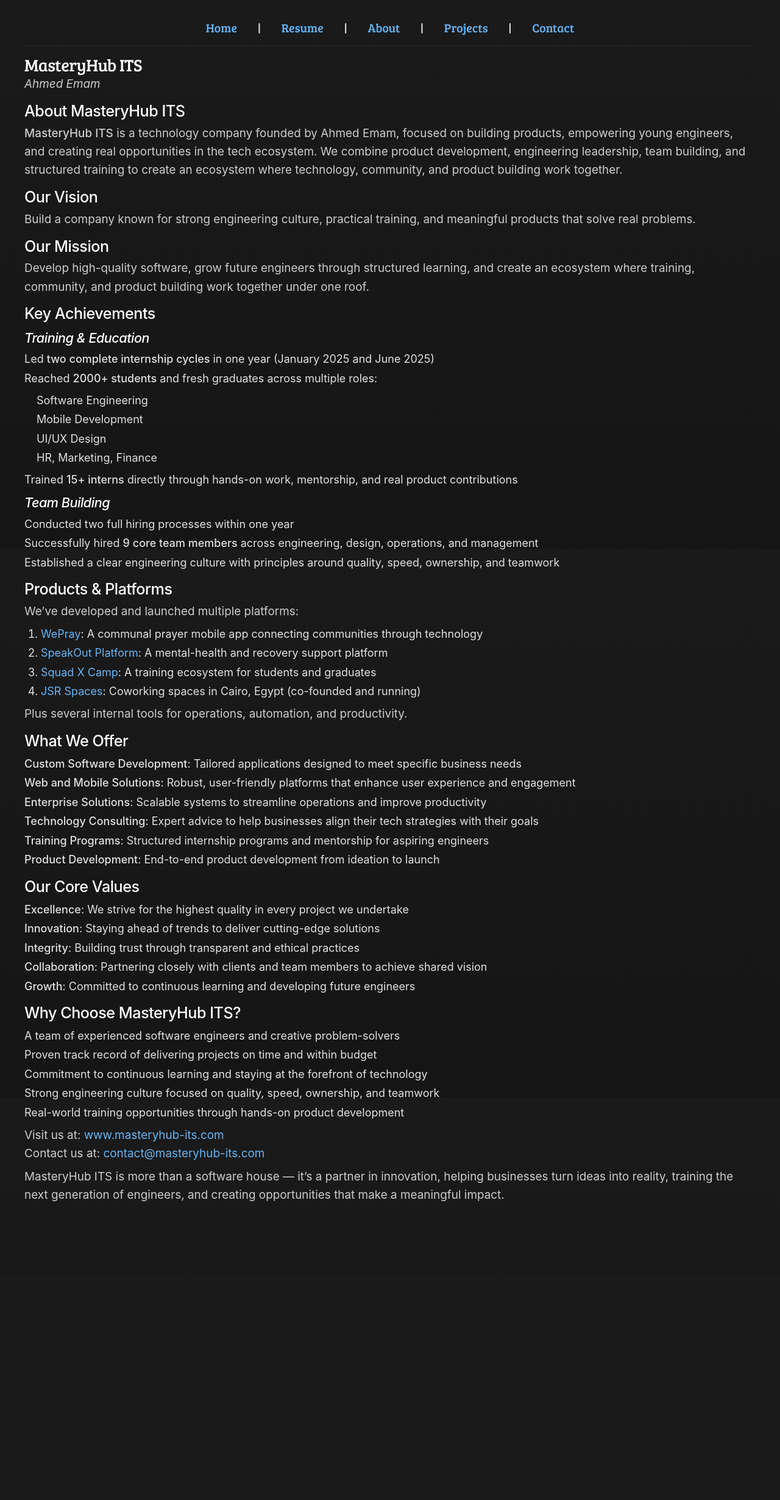
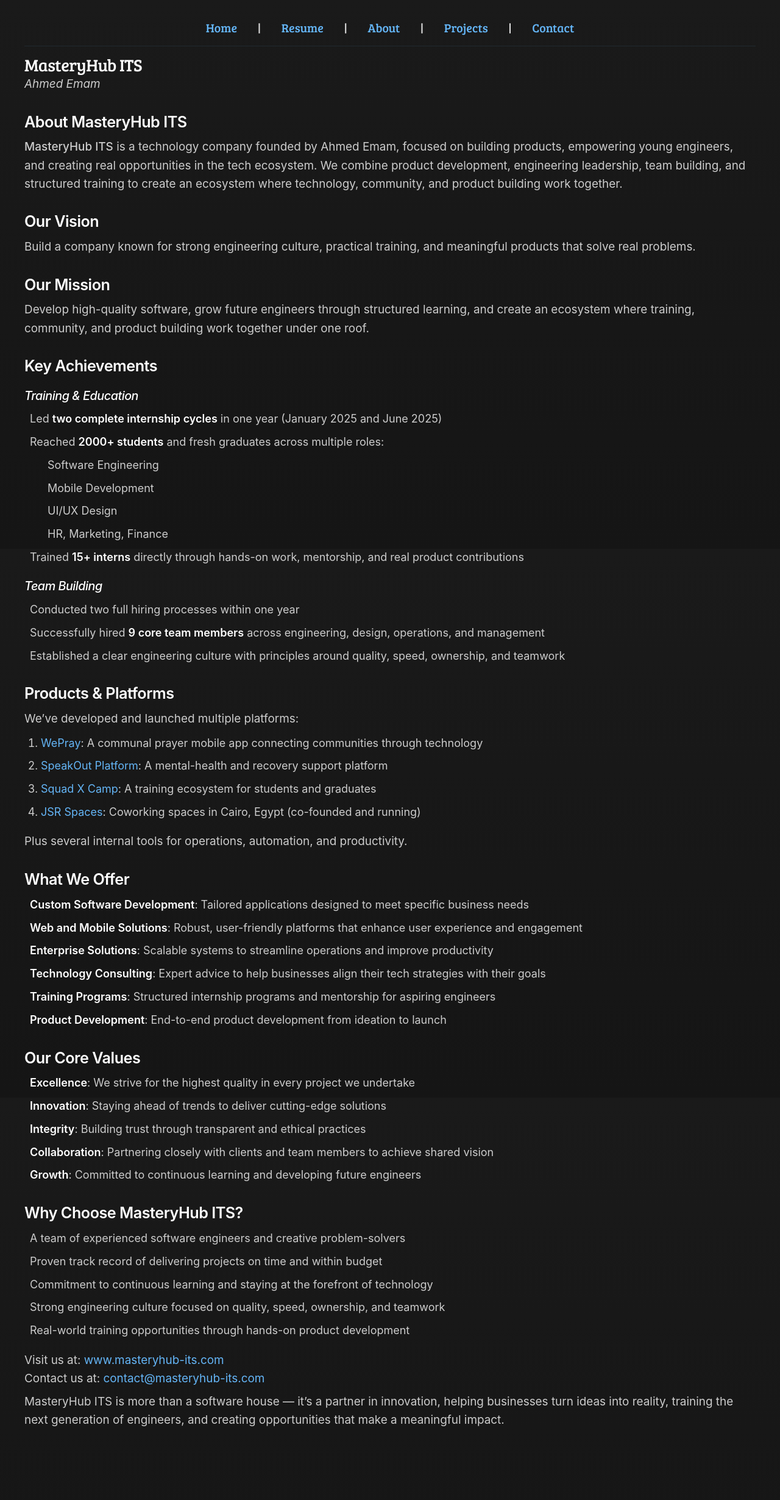
Before and after one commit to ahmedemam/ahmedemam.github.io, a Jekyll site: the page built from _texts/masteryhub-its.md, in a window 1280 px wide. Shown: the whole page at 61% size. Built offline with Jekyll 4.4.1, drawn with Linux system fonts in a browser that asks for light colours; before the commit the page ends 2091 px from its top, so only the background shows below that.

Commit message:
Reshape project cards and work experience sections
- Separate project titles from descriptions with better visual hierarchy
- Add hover effects that highlight project names
- Style work experience sections with better spacing
- Add styling for job dates, descriptions, and bullet points
- Style tech stack sections with highlighted background
- Improve overall visual hierarchy and readability

```diff
--- a/assets/css/style.scss
+++ b/assets/css/style.scss
@@ -420,9 +420,27 @@ h2 {
 
 h3 {
   font-size: 1.4em;
-  margin-top: 0.5em;
-  margin-bottom: 0.2em;
+  margin-top: 1.2em;
+  margin-bottom: 0.4em;
   text-align: left;
+  font-weight: 600;
+  color: $heading-color;
+  line-height: 1.3;
+
+  // Style for job titles in resume
+  strong {
+    font-weight: 600;
+  }
+
+  a {
+    color: $link-color;
+    text-decoration: none;
+    transition: all 0.3s ease;
+
+    &:hover {
+      text-decoration: underline;
+    }
+  }
 }
 
 h4 {
@@ -520,7 +538,99 @@ h4 {
   font-style: italic;
 }
 
-/* Resume-style sections */
+/* Resume-style sections - Work Experience */
+.content {
+  // Style for job date/location (italic text after h3)
+  h3 + p:first-of-type {
+    font-style: italic;
+    color: rgba(224, 224, 224, 0.7);
+    font-size: 0.95em;
+    margin-top: -0.2em;
+    margin-bottom: 0.6em;
+    padding: 0.4em 0;
+    border-bottom: 1px solid rgba(100, 181, 246, 0.1);
+  }
+
+  // Style for company description paragraph
+  h3 + p + p {
+    margin-top: 0.6em;
+    margin-bottom: 0.8em;
+    color: rgba(224, 224, 224, 0.9);
+    line-height: 1.7;
+  }
+
+  // Style for bullet lists in experience sections
+  h3 ~ ul {
+    margin-top: 0.5em;
+    margin-bottom: 1em;
+
+    li {
+      margin: 0.4em 0;
+      padding-left: 0.5em;
+      line-height: 1.7;
+      color: rgba(224, 224, 224, 0.9);
+
+      strong {
+        color: $heading-color;
+        font-weight: 600;
+      }
+
+      a {
+        color: $link-color;
+      }
+    }
+  }
+
+  // Style for tech stack sections
+  p:has(strong:contains("Tech Stack")) {
+    margin-top: 0.8em;
+    margin-bottom: 1em;
+    padding: 0.6em 1em;
+    background: rgba(100, 181, 246, 0.05);
+    border-left: 3px solid $link-color;
+    border-radius: 4px;
+    font-size: 0.95em;
+
+    strong {
+      color: $link-color;
+      font-weight: 600;
+    }
+  }
+
+  // Style for h4 (subsections like "Key Achievements")
+  h4 {
+    font-size: 1.1em;
+    font-weight: 600;
+    margin-top: 1em;
+    margin-bottom: 0.5em;
+    color: $heading-color;
+  }
+
+  // Style for numbered lists
+  ol {
+    margin-top: 0.5em;
+    margin-bottom: 1em;
+
+    li {
+      margin: 0.4em 0;
+      line-height: 1.7;
+      color: rgba(224, 224, 224, 0.9);
+
+      a {
+        color: $link-color;
+      }
+    }
+  }
+
+  // Style for horizontal rules (dividers)
+  hr {
+    display: block;
+    margin: 2em 0;
+    border: none;
+    border-top: 1px solid rgba(100, 181, 246, 0.2);
+    height: 1px;
+  }
+}
 
 .skills-showcase {
   margin: 1em 0;
@@ -679,22 +789,21 @@ h4 {
   flex-direction: column;
   gap: 0.5em;
 
-    .text-title {
-      margin: 0;
-      transition: all 0.3s ease;
-      position: relative;
+  .text-title {
+    margin: 0;
+    transition: all 0.3s ease;
+    position: relative;
 
-      a {
-        display: block;
-        padding: 0.7em 1.1em;
+    a {
+      display: flex;
+      flex-direction: column;
+      padding: 1em 1.2em;
       text-decoration: none;
       color: $heading-color;
-      font-weight: 500;
-      font-size: 1.1em;
       transition: all 0.3s ease;
-      background: rgba(255, 255, 255, 0.02);
-      border: 1px solid rgba(100, 181, 246, 0.1);
-      border-radius: 8px;
+      background: rgba(255, 255, 255, 0.03);
+      border: 1px solid rgba(100, 181, 246, 0.15);
+      border-radius: 6px;
       position: relative;
       overflow: hidden;
       backdrop-filter: blur(10px);
@@ -706,27 +815,44 @@ h4 {
         left: -100%;
         width: 100%;
         height: 100%;
-        background: linear-gradient(90deg, transparent, rgba(100, 181, 246, 0.1), transparent);
+        background: linear-gradient(90deg, transparent, rgba(100, 181, 246, 0.08), transparent);
         transition: left 0.5s ease;
       }
 
       &::after {
         content: '→';
         position: absolute;
-        right: 1.5em;
-        top: 50%;
-        transform: translateY(-50%);
+        right: 1.2em;
+        top: 1em;
         opacity: 0;
         transition: all 0.3s ease;
         color: $link-color;
+        font-size: 1.2em;
+      }
+
+      .project-name {
+        font-weight: 600;
+        font-size: 1.1em;
+        color: $heading-color;
+        margin-bottom: 0.3em;
+        display: block;
+        transition: color 0.3s ease;
+      }
+
+      .project-desc {
+        font-size: 0.9em;
+        color: rgba(224, 224, 224, 0.7);
+        line-height: 1.5;
+        display: block;
+        margin-top: 0.2em;
       }
 
       &:hover {
         opacity: 1;
-        transform: translateX(5px);
-        border-color: rgba(100, 181, 246, 0.3);
-        background: rgba(255, 255, 255, 0.04);
-        box-shadow: 0 4px 12px rgba(0, 0, 0, 0.2);
+        transform: translateX(3px);
+        border-color: rgba(100, 181, 246, 0.35);
+        background: rgba(255, 255, 255, 0.05);
+        box-shadow: 0 3px 10px rgba(0, 0, 0, 0.25);
 
         &::before {
           left: 100%;
@@ -734,7 +860,15 @@ h4 {
 
         &::after {
           opacity: 1;
-          right: 1.2em;
+          right: 1em;
+        }
+
+        .project-name {
+          color: $link-color;
+        }
+
+        .project-desc {
+          color: rgba(224, 224, 224, 0.85);
         }
       }
 
```
Also changed, not shown: index.html (+19 -5 lines).
